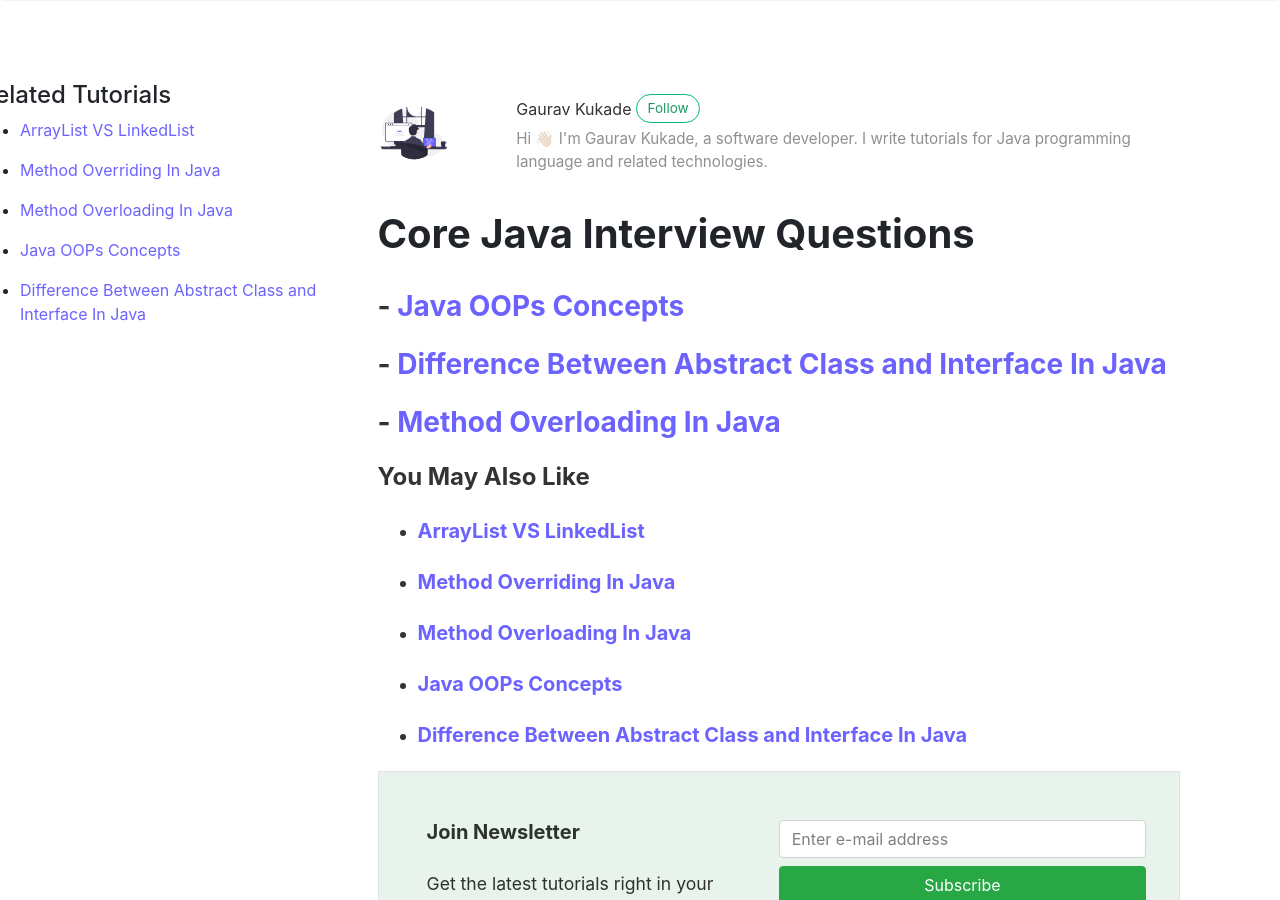
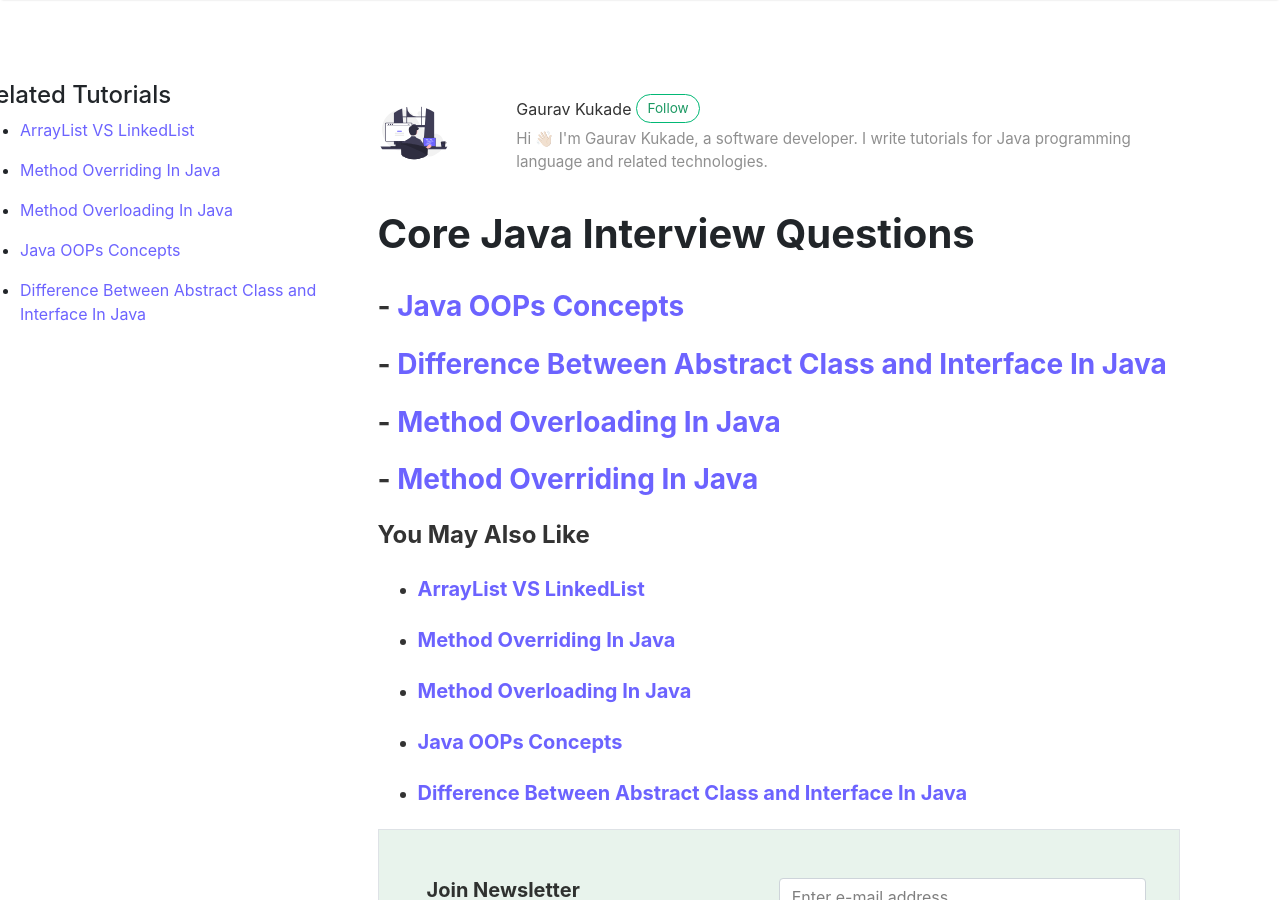
Before and after one commit to coderolls/coderolls-blog, a Jekyll site: the page built from _posts/java-interview-questions/2022-10-28-core-java-interview-questions.md, in a window 1280 px wide and 900 px high. Built offline with Jekyll 4.4.1, drawn with Linux system fonts in a browser that asks for light colours; nearby versions of some CDN libraries; comment, search, counter and statistics services are not loaded.

Commit message:
update core java interview questions

```diff
--- a/_posts/java-interview-questions/2022-10-28-core-java-interview-questions.md
+++ b/_posts/java-interview-questions/2022-10-28-core-java-interview-questions.md
@@ -14,3 +14,5 @@ hidden: true
 ### - [Difference Between Abstract Class and Interface In Java](/difference-between-abstract-class-and-interface/)
 
 ### - [Method Overloading In Java](/method-overloading-in-java/)
+
+### - [Method Overriding In Java](/method-overriding-in-java/)
```
